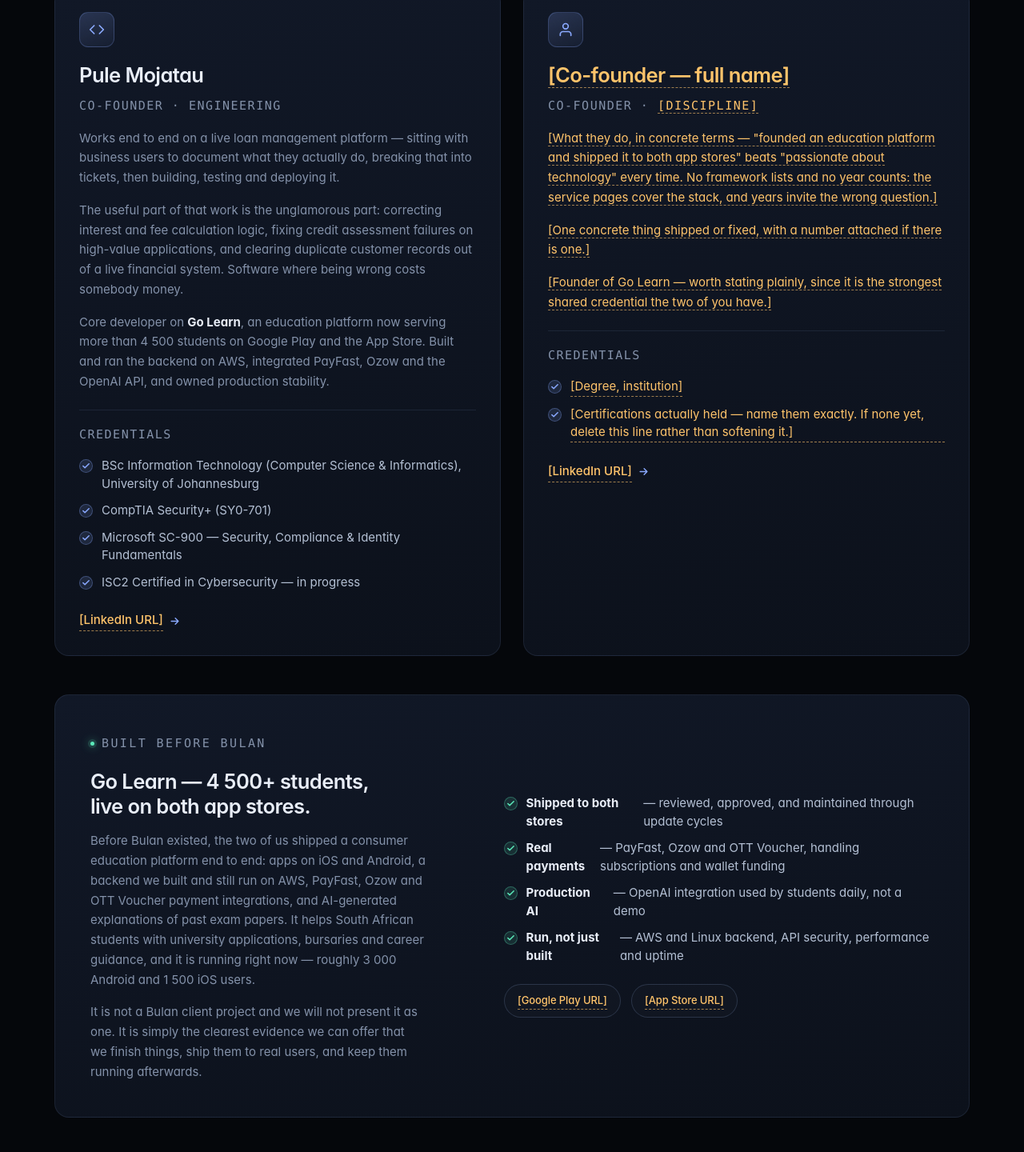
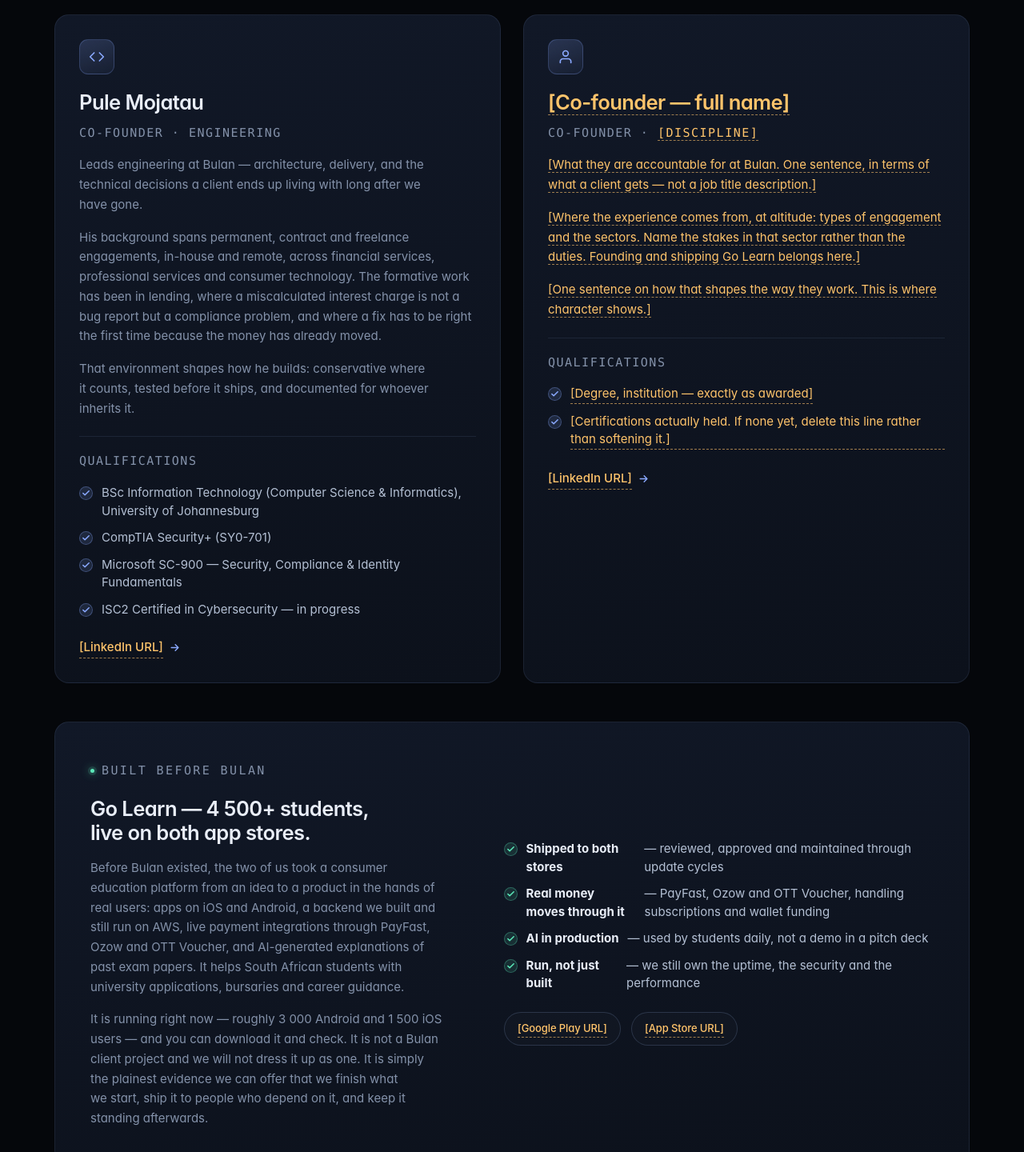
Before and after one commit to Bulan-Appify/website, a plain HTML site: page about.html in a window 1280 px wide. Shown: the part 2486-3926 px from the top of the page at 80% size. Drawn offline with Linux system fonts and the light colour scheme.

Commit message:
Rewrite founder bios in an authority register, not a CV register
The previous bio narrated duties - gathering requirements, raising
tickets, deploying - which reads as a job application rather than as a
principal of a firm a client is deciding to trust with a budget.

Rewritten to establish accountability and context instead: what he
leads, where the experience comes from at altitude (permanent, contract
and freelance across financial services, professional services and
consumer technology), and what working in lending taught him about how
to build. Sectors and stakes are kept; daily tasks are gone.

Accuracy held: the degree is BSc Information Technology and is not
described as a cyber security qualification. Security credentials are
the CompTIA and Microsoft certifications, listed separately and exactly
as awarded. The section heading is now "Qualifications".

The Go Learn block is strengthened, since a downloadable product in
production answers the credibility question better than any bio can.
The co-founder placeholder and the section comment now carry the
register rules so the next edit does not slide back into CV prose.

Co-Authored-By: Claude Opus 5 (1M context) <noreply@anthropic.com>

```diff
--- a/about.html
+++ b/about.html
@@ -226,16 +226,27 @@
      FOUNDERS
      Founder one is real, sourced from a CV. Founder two is still a
      placeholder — replace when the second CV arrives.
+
+     REGISTER: these are founder bios, not CV entries. Establish
+     authority, not duties. "Leads engineering" not "gathers
+     requirements and raises tickets". A client is deciding whether to
+     trust us with a budget, not screening a job application.
+
      Rules for these cards:
-       - Name only credentials actually held. Mark anything unfinished
-         "in progress" rather than implying it.
-       - No framework lists. The service pages carry the stack; a skills
-         list here reads as a CV and narrows what clients think we take on.
+       - High level in form, specific in substance. Name the sectors and
+         the stakes; never narrate daily tasks. Vague bios are what
+         chancers write, so do not drift into adjectives either.
+       - Never overstate to fill the altitude. "Permanent, contract and
+         freelance" is accurate; "a decade across the industry" is not.
+       - Name only credentials actually held, exactly as awarded. The
+         degree is BSc Information Technology — it is NOT a cyber
+         security degree. The security credentials are the CompTIA and
+         Microsoft certifications. Keep those two facts distinct.
+       - Mark anything unfinished "in progress".
+       - No framework lists. The service pages carry the stack.
        - No year counts. The homepage already states we were founded in
          2026, so nothing is hidden — but a number invites the wrong
          question on a page that also quotes six-figure projects.
-       - Lead with a specific thing fixed or shipped, with a figure where
-         one exists. That is what proves an engineer, not a stack.
        - LinkedIn only. A GitHub profile invites scrutiny of side repos
          and sets a job-applicant frame.
      ============================================================ -->
@@ -244,7 +255,7 @@
     <div class="sec-head" data-reveal>
       <p class="eyebrow">Founders</p>
       <h2>The people who will actually be on your project.</h2>
-      <p class="lead">There is no separate pitch team. If you meet us in the first conversation, you are meeting the people who will do the work.</p>
+      <p class="lead">There is no separate pitch team and no bench of juniors behind the pitch. If you meet us in the first conversation, you are meeting the people who will do the work and carry the consequences of it.</p>
     </div>
 
     <div class="grid g-2" data-reveal>
@@ -253,11 +264,15 @@
         <span class="ico"><svg width="20" height="20" viewBox="0 0 24 24" fill="none" stroke="currentColor" stroke-width="2" stroke-linecap="round" stroke-linejoin="round" aria-hidden="true"><polyline points="16 18 22 12 16 6"/><polyline points="8 6 2 12 8 18"/></svg></span>
         <h3>Pule Mojatau</h3>
         <p class="mono accent mt-8">Co-founder · Engineering</p>
-        <p class="mt-16">Works end to end on a live loan management platform — sitting with business users to document what they actually do, breaking that into tickets, then building, testing and deploying it.</p>
-        <p class="mt-16">The useful part of that work is the unglamorous part: correcting interest and fee calculation logic, fixing credit assessment failures on high-value applications, and clearing duplicate customer records out of a live financial system. Software where being wrong costs somebody money.</p>
-        <p class="mt-16">Core developer on <strong class="t-strong">Go Learn</strong>, an education platform now serving more than 4 500 students on Google Play and the App Store. Built and ran the backend on AWS, integrated PayFast, Ozow and the OpenAI API, and owned production stability.</p>
+
+        <p class="mt-16">Leads engineering at Bulan — architecture, delivery, and the technical decisions a client ends up living with long after we have gone.</p>
+
+        <p class="mt-16">His background spans permanent, contract and freelance engagements, in-house and remote, across financial services, professional services and consumer technology. The formative work has been in lending, where a miscalculated interest charge is not a bug report but a compliance problem, and where a fix has to be right the first time because the money has already moved.</p>
+
+        <p class="mt-16">That environment shapes how he builds: conservative where it counts, tested before it ships, and documented for whoever inherits it.</p>
+
         <div class="card-foot">
-          <p class="mono faint mb-16">CREDENTIALS</p>
+          <p class="mono faint mb-16">QUALIFICATIONS</p>
           <ul class="checks">
             <li>BSc Information Technology (Computer Science &amp; Informatics), University of Johannesburg</li>
             <li>CompTIA Security+ (SY0-701)</li>
@@ -273,20 +288,25 @@
       </div>
 
       <!-- CO-FOUNDER — replace everything marked below when the CV arrives.
-           Mirror the card above: what they build, one specific thing they
-           shipped or fixed, then credentials actually held. -->
+           Read the REGISTER note at the top of this section first. Mirror
+           the card above: what they are accountable for, where the
+           experience comes from at altitude, then qualifications held. -->
       <div class="card">
         <span class="ico"><svg width="20" height="20" viewBox="0 0 24 24" fill="none" stroke="currentColor" stroke-width="2" stroke-linecap="round" stroke-linejoin="round" aria-hidden="true"><path d="M20 21v-2a4 4 0 0 0-4-4H8a4 4 0 0 0-4 4v2"/><circle cx="12" cy="7" r="4"/></svg></span>
         <h3><span class="tbc">[Co-founder — full name]</span></h3>
         <p class="mono accent mt-8">Co-founder · <span class="tbc">[Discipline]</span></p>
-        <p class="mt-16"><span class="tbc">[What they do, in concrete terms — "founded an education platform and shipped it to both app stores" beats "passionate about technology" every time. No framework lists and no year counts: the service pages cover the stack, and years invite the wrong question.]</span></p>
-        <p class="mt-16"><span class="tbc">[One concrete thing shipped or fixed, with a number attached if there is one.]</span></p>
-        <p class="mt-16"><span class="tbc">[Founder of Go Learn — worth stating plainly, since it is the strongest shared credential the two of you have.]</span></p>
+
+        <p class="mt-16"><span class="tbc">[What they are accountable for at Bulan. One sentence, in terms of what a client gets — not a job title description.]</span></p>
+
+        <p class="mt-16"><span class="tbc">[Where the experience comes from, at altitude: types of engagement and the sectors. Name the stakes in that sector rather than the duties. Founding and shipping Go Learn belongs here.]</span></p>
+
+        <p class="mt-16"><span class="tbc">[One sentence on how that shapes the way they work. This is where character shows.]</span></p>
+
         <div class="card-foot">
-          <p class="mono faint mb-16">CREDENTIALS</p>
+          <p class="mono faint mb-16">QUALIFICATIONS</p>
           <ul class="checks">
-            <li><span class="tbc">[Degree, institution]</span></li>
-            <li><span class="tbc">[Certifications actually held — name them exactly. If none yet, delete this line rather than softening it.]</span></li>
+            <li><span class="tbc">[Degree, institution — exactly as awarded]</span></li>
+            <li><span class="tbc">[Certifications actually held. If none yet, delete this line rather than softening it.]</span></li>
           </ul>
           <div class="row mt-24">
             <a class="tlink" href="#"><span class="tbc">[LinkedIn URL]</span>
@@ -299,21 +319,23 @@
     </div>
 
     <!-- Shared track record. The first genuinely verifiable proof on the
-         site — a real product, in production, that anyone can download. -->
+         site — a real product, in production, that anyone can download.
+         This is what answers "are these two chancers?", so it carries
+         more weight than anything written in the bios above. -->
     <div class="card pad-lg mt-48" data-reveal>
       <div class="split ai-center">
         <div>
           <p class="eyebrow eyebrow--signal">Built before Bulan</p>
           <h3>Go Learn — 4 500+ students, live on both app stores.</h3>
-          <p class="muted mt-16">Before Bulan existed, the two of us shipped a consumer education platform end to end: apps on iOS and Android, a backend we built and still run on AWS, PayFast, Ozow and OTT Voucher payment integrations, and AI-generated explanations of past exam papers. It helps South African students with university applications, bursaries and career guidance, and it is running right now — roughly 3 000 Android and 1 500 iOS users.</p>
-          <p class="muted mt-16">It is not a Bulan client project and we will not present it as one. It is simply the clearest evidence we can offer that we finish things, ship them to real users, and keep them running afterwards.</p>
+          <p class="muted mt-16">Before Bulan existed, the two of us took a consumer education platform from an idea to a product in the hands of real users: apps on iOS and Android, a backend we built and still run on AWS, live payment integrations through PayFast, Ozow and OTT Voucher, and AI-generated explanations of past exam papers. It helps South African students with university applications, bursaries and career guidance.</p>
+          <p class="muted mt-16">It is running right now — roughly 3 000 Android and 1 500 iOS users — and you can download it and check. It is not a Bulan client project and we will not dress it up as one. It is simply the plainest evidence we can offer that we finish what we start, ship it to people who depend on it, and keep it standing afterwards.</p>
         </div>
         <div>
           <ul class="checks checks--signal">
-            <li><strong class="t-strong">Shipped to both stores</strong> — reviewed, approved, and maintained through update cycles</li>
-            <li><strong class="t-strong">Real payments</strong> — PayFast, Ozow and OTT Voucher, handling subscriptions and wallet funding</li>
-            <li><strong class="t-strong">Production AI</strong> — OpenAI integration used by students daily, not a demo</li>
-            <li><strong class="t-strong">Run, not just built</strong> — AWS and Linux backend, API security, performance and uptime</li>
+            <li><strong class="t-strong">Shipped to both stores</strong> — reviewed, approved and maintained through update cycles</li>
+            <li><strong class="t-strong">Real money moves through it</strong> — PayFast, Ozow and OTT Voucher, handling subscriptions and wallet funding</li>
+            <li><strong class="t-strong">AI in production</strong> — used by students daily, not a demo in a pitch deck</li>
+            <li><strong class="t-strong">Run, not just built</strong> — we still own the uptime, the security and the performance</li>
           </ul>
           <div class="row mt-24">
             <a class="btn btn-ghost btn-sm" href="#"><span class="tbc">[Google Play URL]</span></a>
```
